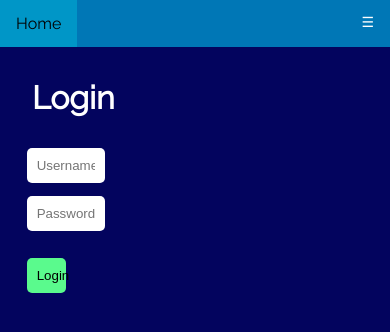
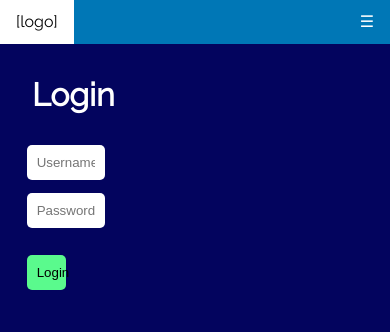
Before and after one commit to jeancarson/ClubHub, a Flask app: page /login in a window 390 px wide. Shown: the top 332 px of the page. Run offline with Flask 3, Linux system fonts and the light colour scheme.

Commit message:
Add responsive navbar

```diff
--- a/app.py
+++ b/app.py
@@ -4,6 +4,7 @@ from flask import (
     Flask,
     render_template,
     request,
+    redirect,
     session
 )
 
@@ -79,7 +80,7 @@ def login_post() -> str | Response:
     # Create a user session
     session["user"] = username
 
-    return render_template("index.html", header=f"Hello {username}!")
+    return redirect("/home")
 
 
 if __name__ == '__main__':
--- /dev/null
+++ b/static/login.js
@@ -0,0 +1,9 @@
+/*
+ * Removes (hides) the error message on the login page.
+ */
+function removeLoginErrorMessage() {
+    document.getElementById("input-error-msg").style.display = "none";
+}
+
+document.getElementById("username-input").addEventListener("click", removeLoginErrorMessage);
+document.getElementById("password-input").addEventListener("click", removeLoginErrorMessage);
--- a/static/script.js
+++ b/static/script.js
@@ -1,22 +1,42 @@
-/**
- * Toggles the hamburger icon on the navigation bar.
+const hamburger = document.getElementById("hamburger");
+const links = document.getElementsByClassName("navbar-center");
+const height = "2.75rem";
+let hamburger_expanded = false;
+
+
+/*
+ * Toggle dropdown menu for smaller screens.
  */
 function toggleHamburger() {
-    let x = document.getElementById("navbar");
-
-    if (x.className === "responsive") {
-        x.className = ""
+    if (hamburger_expanded) {
+        for (let div of links) {
+            div.style.height = 0;
+            div.children[0].style.opacity = 0;
+        }
+        hamburger_expanded = false;
     } else {
-        x.className = "responsive";
+        for (let div of links) {
+            div.style.height = height;
+            div.children[0].style.opacity = 1;
+        }
+        hamburger_expanded = true;
     }
 }
 
-/*
- * Removes (hides) the error message on the login page.
- */
-function removeLoginErrorMessage() {
-    document.getElementById("input-error-msg").style.display = "none";
+
+hamburger.addEventListener("click", toggleHamburger);
+
+let navbar_divs = document.getElementsByClassName("navbar-center")
+let page_name = window.location.pathname
+
+for (let div of navbar_divs) {
+    for (let anchor of div.children) {
+        if (page_name === anchor.pathname) {
+            if (!anchor.parentElement.classList.contains("active"))
+                anchor.parentElement.classList.add("active");
+        } else {
+            if (anchor.parentElement.classList.contains("active"))
+                anchor.parentElement.classList.remove("active");
+        }
+    }
 }
-
-document.getElementById("username-input").addEventListener("click", removeLoginErrorMessage)
-document.getElementById("password-input").addEventListener("click", removeLoginErrorMessage)
--- a/static/style.css
+++ b/static/style.css
@@ -49,7 +49,7 @@ button:hover {
     text-decoration: underline;
 }
 
-span#input-error-msg {
+form#login-form span#input-error-msg {
     margin: 1em 1em 1em 2.2em;
     display: block;
     color: red;
@@ -59,59 +59,85 @@ span#input-error-msg {
 /* ======================= Navigation bar start ======================= */
 
 nav {
+    display: grid;
+    grid-template-columns: 1fr auto auto 1fr;
     background-color: var(--light-blue);
     overflow: hidden;
 }
 
-nav a {
-    float: left;
-    display: block;
-    color: var(--white);
-    text-align: center;
-    padding: 14px 16px;
-    text-decoration: none;
-    font-size: 16px;
+nav div {
+    display: flex;
 }
 
-nav a:hover {
+nav div.navbar-left {
+    grid-row: 1;
+    grid-column: 1;
+    justify-content: left;
+}
+
+nav div.navbar-center {
+    grid-row: 1;
+    grid-column: auto;
+    justify-content: center;
+    transition: height 0.25s;
+}
+
+nav div.navbar-right {
+    grid-row: 1;
+    grid-column: -2;
+    justify-content: right;
+}
+
+nav div.active {
+    background-color: var(--lighter-blue);
+}
+
+nav div a {
+    display: flex;
+    align-items: center;
+    justify-content: center;
+    color: var(--white);
+    line-height: 1rem;
+    text-decoration: none;
+    height: 2.75rem;
+    padding: 0 1rem;
+    font-size: 1rem;
+    transition: opacity ease 1.5s;
+}
+
+nav div a:hover {
     background-color: var(--white);
     color: var(--black);
 }
 
-nav a.active {
-    background-color: var(--lighter-blue);
+nav div.active a {
+    text-decoration: underline;
+    text-decoration-thickness: 0.075rem;
 }
 
-nav .icon {
-    display: none;
-    font-size: 14px;
+nav div a#hamburger {
+    visibility: hidden;
 }
 
 @media screen and (max-width: 600px) {
 
-    nav a:not(:first-child) {
-        display: none;
+    nav div a#hamburger {
+        visibility: visible;
     }
 
-    nav a.icon {
-        float: right;
-        display: block;
+    nav {
+        grid-template-columns: 1fr 1fr;
     }
 
-    nav.responsive {
-        position: relative;
+    nav div.navbar-center {
+        height: 0;
+        grid-row: auto;
+        grid-column: span 2;
     }
 
-    nav.responsive a.icon {
-        position: absolute;
-        right: 0;
-        top: 0;
-    }
-
-    nav.responsive a {
-         float: none;
-         display: block;
-         text-align: left;
+    nav div.navbar-center a {
+        width: 100%;
+        opacity: 0;
     }
 
 }
--- a/templates/base.html
+++ b/templates/base.html
@@ -15,9 +15,18 @@
     <!-- This file is not intended to be rendered directly but should be extended by other HTML template files -->
 
     <nav id="navbar">
-      <a href="/home" class="active">Home</a>
-      <a href="/login">Login</a>
-      <a href="javascript:void(0);" class="icon" onclick="toggleHamburger()">&#9776;</a>
+        <div class="navbar-left">
+            <a href="/home">[logo]</a>
+        </div>
+        <div class="navbar-center">
+            <a href="/home" class="home-link">Home</a>
+        </div>
+        <div class="navbar-center">
+            <a href="/login" class="login-link">Login</a>
+        </div>
+        <div class="navbar-right">
+            <a href="javascript:void(0);" id="hamburger">&#9776;</a>
+        </div>
     </nav>
 
     {% block header %}
@@ -26,7 +35,8 @@
     {% block content %}
     {% endblock %}
 
-<script src="../static/script.js"></script>
+    <script src="../static/script.js"></script>
+
 </body>
 
 </html>
--- a/templates/login.html
+++ b/templates/login.html
@@ -10,7 +10,7 @@
 
 {% block content %}
 
-    <form action="/login" method="post">
+    <form id="login-form" action="/login" method="post">
         <label for="username-input"></label>
         <input id="username-input" name="username" type="text" placeholder="Username">
         <label for="password-input"></label>
@@ -19,4 +19,6 @@
         <button type="submit">Login</button>
     </form>
 
+    <script src="../static/login.js"></script>
+
 {% endblock %}
```
Also changed, not shown: requirements.txt (added, +12 -0 lines), 2 other files.
